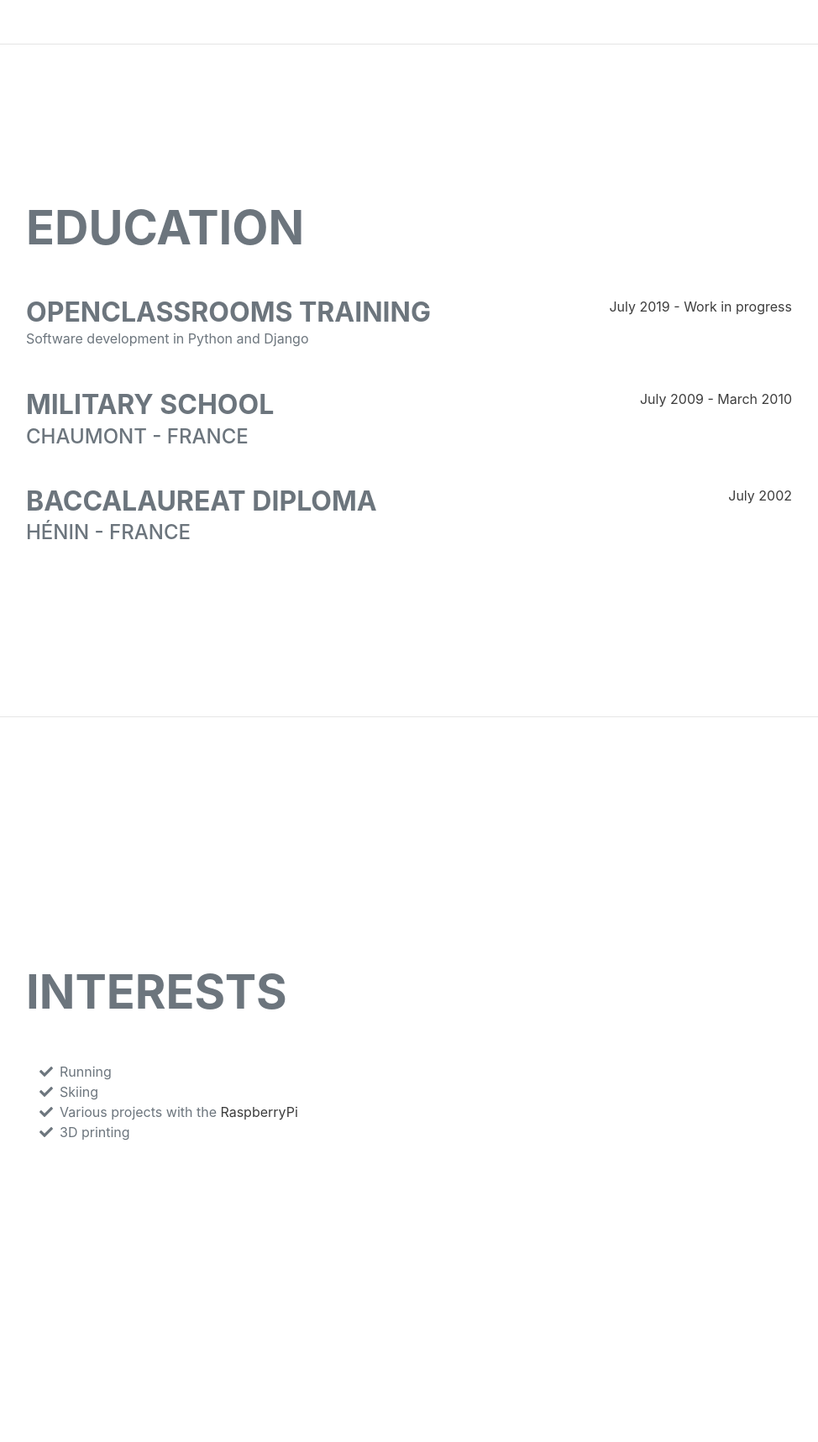
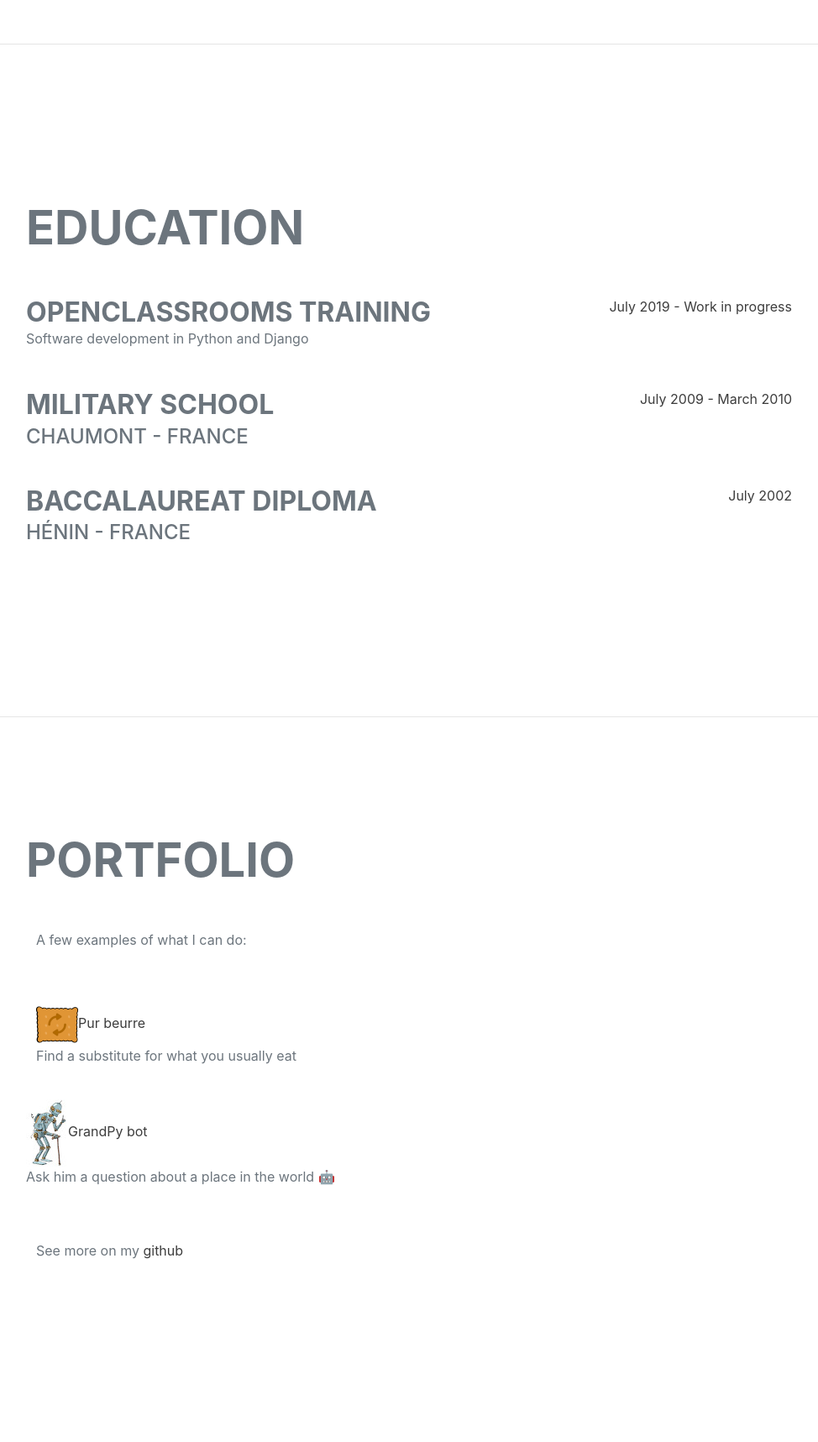
Before and after one commit to Vincent74230/resume, a Django app: page / in a window 1280 px wide. Shown: the part 2720-4437 px from the top of the page at 84% size, without its empty margins (289-1263 px from the left). Run offline with Django 3.2, Linux system fonts and the light colour scheme; some libraries are stand-ins or nearby versions; some web fonts are replaced.

Commit message:
ADDED: portfolio section on english part

```diff
--- a/vincentResume/templates/vincentResume/index.html
+++ b/vincentResume/templates/vincentResume/index.html
@@ -30,6 +30,7 @@
                     <li class="nav-item"><a class="nav-link js-scroll-trigger" href="#skills">Skills</a></li>
                     <li class="nav-item"><a class="nav-link js-scroll-trigger" href="#experience">Experience</a></li>
                     <li class="nav-item"><a class="nav-link js-scroll-trigger" href="#education">Education</a></li>
+                    <li class="nav-item"><a class="nav-link js-scroll-trigger" href="#portfolio">Portfolio</a></li>
                     <li class="nav-item"><a class="nav-link js-scroll-trigger" href="#interests">Interests</a></li>
                     <li class="nav-item"><a class="nav-link js-scroll-trigger" href="#credits">Credits</a></li>
                 </ul>
@@ -211,6 +212,38 @@
                 </div>
             </section>
             <hr class="m-0" />
+            <!--Portfolio-->
+            <section class="resume-section" id="portfolio">
+                <div class="resume-section-content">
+                    <h2 class="mb-5">Portfolio</h2>
+                        <div class="container ">
+                            <p>A few examples of what I can do:</p>
+                                <br/><br/>
+                                <div class = "row">
+                                    <div class="col text-inline">
+                                        <span><a href="https://vincentnow-purbeurre.herokuapp.com/" target = '_blank' ><img src="{% static 'vincentResume/assets/img/pur_beurre.png' %}"/>Pur beurre</a></span>
+                                        <p>Find a substitute for what you usually eat</p>
+                                    </div>
+                                </div>
+                                <div>
+                                    <br/>
+                                </div>
+                                <div class = "row">
+                                    <div>
+                                        <span><a href="https://vincentnow-grandpybot.herokuapp.com/" target = '_blank' ><img src="{% static 'vincentResume/assets/img/robot.jpg' %}"/>GrandPy bot</a></span>
+                                        <p>Ask him a question about a place in the world 🤖 </p>
+                                    </div>
+                                </div>
+                                <div>
+                                    <br/><br/>
+                                </div>
+                                <div>
+                                    <p>See more on my <a href="https://github.com/Vincent74230/" target="_blank" >github</a></p>
+                                </div>
+                                </div>
+                        </div>
+                </div>
+            </section>
             <!-- Interests-->
             <section class="resume-section" id="interests">
                 <div class="resume-section-content">
```
Also changed, not shown: vincentResume/static/vincentResume/assets/img/pur_beurre.png (added), vincentResume/static/vincentResume/assets/img/robot.jpg (added).
